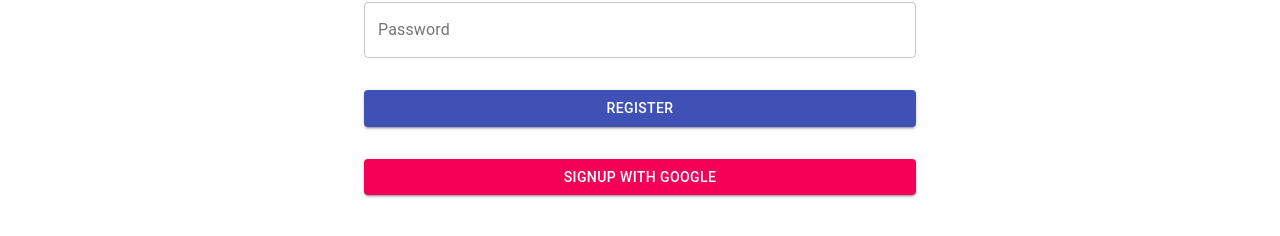
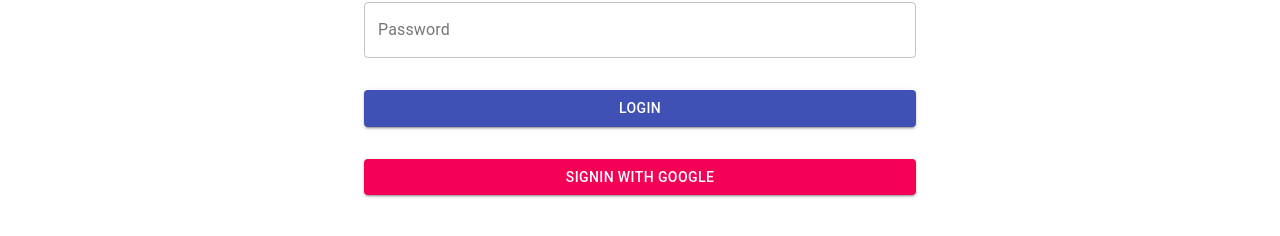
Before and after one commit to SelmanAyyildiz/react-share-social, a React (Create React App) app: page /login in a window 1280 px wide. Shown: the part 230-466 px from the top of the page. Built offline with nearby package versions, Linux system fonts and the light colour scheme; no server answers.

Commit message:
add AuthContext.js

```diff
--- a/src/App.js
+++ b/src/App.js
@@ -1,25 +1,15 @@
 
-import Navbar from './components/Navbar';
-import Signin from './pages/Signin';
-import Signup from './pages/Signup';
+import AuthContext from './context/AuthContext';
 import RouterFunction from './Router/Router';
 
 function App() {
 
   return (
     <div className="App">
+      <AuthContext>
+      <RouterFunction/>
+      </AuthContext>
 
-      <RouterFunction/>
-      {/*
-      //Router
-      //Signin
-      //Signup
-      //forgot password
-      //login with google
-      */}
-        {/* <Navbar/> */}
-        {/* <Signup/> */}
-        {/* <Signin/> */}
 
     </div>
   );
--- a/src/components/Navbar.js
+++ b/src/components/Navbar.js
@@ -1,4 +1,4 @@
-import React from 'react';
+import React,{useContext} from 'react';
 import { makeStyles } from '@material-ui/core/styles';
 import AppBar from '@material-ui/core/AppBar';
 import Toolbar from '@material-ui/core/Toolbar';
@@ -6,11 +6,9 @@
 import IconButton from '@material-ui/core/IconButton';
 import MenuIcon from '@material-ui/icons/Menu';
 import AccountCircle from '@material-ui/icons/AccountCircle';
-// import Switch from '@material-ui/core/Switch';
-// import FormControlLabel from '@material-ui/core/FormControlLabel';
-// import FormGroup from '@material-ui/core/FormGroup';
 import MenuItem from '@material-ui/core/MenuItem';
 import Menu from '@material-ui/core/Menu';
+import {FirebaseAuthContext} from '../context/AuthContext';
 
 const useStyles = makeStyles((theme) => ({
   root: {
@@ -25,6 +23,9 @@
 }));
 
 export default function Navbar() {
+
+  const {currentUser} = useContext(FirebaseAuthContext);
+  console.log("🚀🚀🚀", currentUser)
   const classes = useStyles();
   const [auth, setAuth] = React.useState(true);
   const [anchorEl, setAnchorEl] = React.useState(null);
--- /dev/null
+++ b/src/context/AuthContext.js
@@ -0,0 +1,24 @@
+import React,{createContext, useState, useEffect} from 'react'
+
+import firebase from '../firebase/firebase.utils';
+export const FirebaseAuthContext = createContext();
+
+ function AuthContext(props) {
+    const[isAuth, setIsAuth]=useState(false);
+    const[currentUser, setCurrentUser]=useState(null);
+
+    useEffect(()=>{
+        firebase.firebaseAuth.onAuthStateChanged((user)=> {
+            console.log("USERRR", user);
+            setCurrentUser(user);
+        });
+
+    },[]);
+    return (
+        <FirebaseAuthContext.Provider value={{currentUser}}>
+            {props.children}
+        </FirebaseAuthContext.Provider>
+    )
+}
+
+export default AuthContext
--- a/src/pages/Signin.js
+++ b/src/pages/Signin.js
@@ -63,11 +63,11 @@
             </Grid>
 
             <Grid item xs={12}>
-            <Button type='submit' variant="contained" color="primary"fullWidth>Register</Button>
+            <Button type='submit' variant="contained" color="primary"fullWidth>LOGIN</Button>
             </Grid>
 
             <Grid item xs={12}>
-            <Button variant="contained" color="secondary"fullWidth onClick={handleGoogleBtnClick}>SignUp with Google</Button>
+            <Button variant="contained" color="secondary"fullWidth onClick={handleGoogleBtnClick}>SignIn with Google</Button>
             </Grid>
 
             </Grid>
--- a/src/pages/Signup.js
+++ b/src/pages/Signup.js
@@ -23,7 +23,7 @@
     },
     onSubmit: values => {
       // alert(JSON.stringify(values, null, 2));
-      firebase.register(values.email, values.password);
+      firebase.register( values.displayName, values.email, values.password);
     },
   });
 
```
